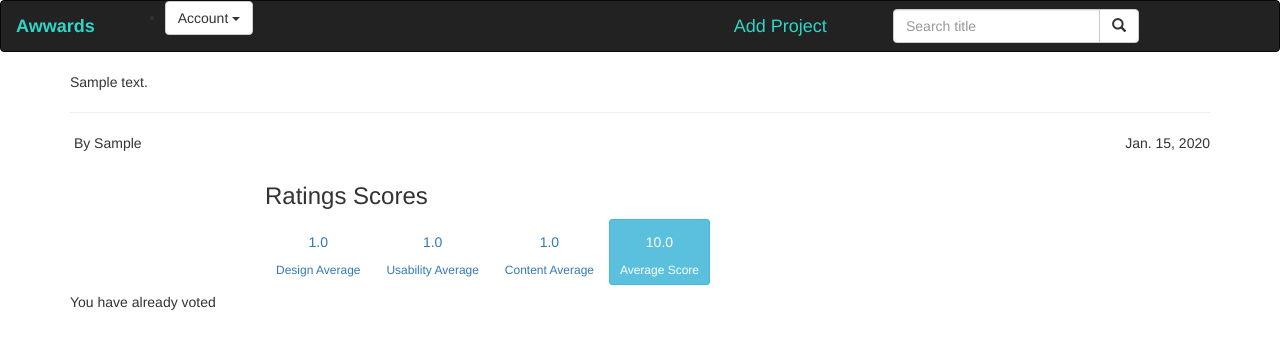
After one commit to paulinenanzala19/Awwards, a Django app: a page that uses theawwards/templates/ratings.html in a window 1280 px wide. The commit adds this page. Shown: the top 349 px of the page. Run offline with Django 4.2, Linux system fonts and the light colour scheme; a user stored in the database is signed in; tables that the repository leaves empty hold one stand-in row (values such as "Sample post"); some libraries are stand-ins or nearby versions; some web fonts are replaced.

Commit message:
adding the review function

```diff
--- a/awwards/settings.py
+++ b/awwards/settings.py
@@ -43,6 +43,8 @@ INSTALLED_APPS = [
     'theawwards',
     'bootstrap3',
     'crispy_forms',
+
+
 ]
 
 MIDDLEWARE = [
--- a/theawwards/forms.py
+++ b/theawwards/forms.py
@@ -30,3 +30,8 @@ class UserUpdateForm(forms.ModelForm):
     class Meta:
         model = User
         fields = ['username','email']
+
+class RatingsForm(forms.ModelForm):
+    class Meta:
+        model = Ratings
+        fields = ['design_rate', 'usability_rate', 'content_rate']
--- a/theawwards/models.py
+++ b/theawwards/models.py
@@ -58,6 +58,10 @@ def create_user_profile(sender, instance, created, **kwargs):
     if created:
         Profile.objects.create(user=instance)
 
+@receiver(post_save, sender=User)
+def save_profile(sender, instance, **kwargs):
+    instance.profile.save()
+
 
 
 
@@ -80,6 +84,9 @@ class Ratings(models.Model):
     usability_rate = models.IntegerField(choices=ratings, blank=True, default=0)
     content_rate = models.IntegerField(choices=ratings, blank=True,default=0)
     overall_score = models.FloatField(default=0, blank=True)
+    design_avr = models.FloatField(default=0, blank=True)
+    usability_avr = models.FloatField(default=0, blank=True)
+    content_avr = models.FloatField(default=0, blank=True)
 
     def save_ratings(self):
         self.save()
--- a/theawwards/templates/index.html
+++ b/theawwards/templates/index.html
@@ -7,8 +7,9 @@
         <div class="card-group">
           <div class="card card-personal mb-4">
             <div class="view">
-              <img class="card-img-top" style="height:280px; width:420px;" src="{{project.image.url}}" alt="Card image cap">
-              <a href="#!">
+              <a href="{% url 'ratings' project.title %}">
+                <img class="card-img-top" style="height:280px; width:420px;" src="{{project.image.url}}" alt="Card image cap">
+
                 <div class="mask rgba-white-slight"></div>
               </a>
             </div>
--- /dev/null
+++ b/theawwards/templates/ratings.html
@@ -0,0 +1,54 @@
+{% extends 'base.html' %}
+{% load bootstrap3 %}
+{%load crispy_forms_tags%}
+{% block content%}
+<div class="container">
+     <div class="card-body">
+
+            <p>{{ post.description }}</p>
+            <hr>
+            <p class="card-text "><img src="" class="nav-img mr-2" alt="">
+                By {{post.user.username|title}} <span style="float:right">{{post.date|date}}</span>
+            </p>
+            <div class="row">
+                <div class="col-md-2"></div>
+                <div class="col-md-8">
+                    <h3 class="D-block mx-auto">Ratings Scores</h3>
+                    {% for rating in post.ratings.all %}
+                    {% if forloop.counter is post.ratings.all.count %}
+
+                    <a class="btn btn-outline-success btn-sm" ><h5>{{ rating.design_avr }}</h5>
+                        <span class="sc">Design Average</span>
+                    </a>
+                    <a class="btn btn-outline-primary btn-sm" id="u"><h5>{{ rating.usability_avr }}</h5>
+                        <span class="sc">Usability Average</span>
+                    </a>
+                    <a class="btn btn-outline-danger btn-sm" id="c"><h5>{{ rating.content_avr }}</h5>
+                        <span class="sc">Content Average</span>
+                    </a>
+                    <a class="btn btn-info btn-sm" ><h5>{{ rating.overall_score }}</h5>
+                        <span class="sc">Average Score</span>
+                    </a>
+                    {% endif %}
+                    {% endfor %}
+                </div>
+                <div class="col-md-2"></div>
+            </div>
+
+            {% if rating_status %}
+            <h5>You have already voted</h5>
+            {% else %}
+            {% if user.is_authenticated %}
+            <form action="" method="post" enctype="multipart/form-data">
+                {% csrf_token %}
+                {{rating_form|crispy}}
+                <button class="btn btn-sm btn-info">Rate</button>
+            </form>
+            {% endif %}
+            {% endif %}
+        </div>
+
+    </div>
+</div>
+{% endblock %}
+</div>
--- a/theawwards/urls.py
+++ b/theawwards/urls.py
@@ -10,6 +10,7 @@ urlpatterns=[
     path('project/', views.new_project,name ='new_project'),
     path('search/',views.search_results,name='search_results'),
     path('profile/',views.profile,name='profile'),
+    path('ratings/<post>/', views.project, name='ratings'),
 
 ]
 if settings.DEBUG:
--- a/theawwards/views.py
+++ b/theawwards/views.py
@@ -3,6 +3,7 @@ from django.http  import HttpResponse
 from django.contrib import messages
 from .forms import *
 from.models import *
+from django.http import HttpResponseRedirect
 
 # Create your views here.
 
@@ -90,3 +91,48 @@ def search_results(request):
     else:
         message = "You haven't searched for any term"
         return render(request,'search.html',{"message":message})
+
+def project(request, post):
+    post = Post.objects.get(title=post)
+    ratings = Ratings.objects.filter(user=request.user, post=post).first()
+    rating_status = None
+    if ratings is None:
+        rating_status = False
+    else:
+        rating_status = True
+    if request.method == 'POST':
+        form = RatingsForm(request.POST)
+        if form.is_valid():
+            rate = form.save(commit=False)
+            rate.user = request.user
+            rate.post = post
+            rate.save()
+            post_ratings = Ratings.objects.filter(post=post)
+
+            design_ratings = [des.design_rate for des in post_ratings]
+            design_avr = sum(design_ratings) / len(design_ratings)
+
+            usability_ratings = [usa.usability_rate for usa in post_ratings]
+            usability_avr = sum(usability_ratings) / len(usability_ratings)
+
+            content_ratings = [content.content_rate for content in post_ratings]
+            content_avr = sum(content_ratings) / len(content_ratings)
+
+            overall_score = (design_avr + usability_avr + content_avr) / 3
+            print(overall_score)
+
+            rate.design_avr = round(design_avr, 2)
+            rate.usability_avr = round(usability_avr, 2)
+            rate.content_avr = round(content_avr, 2)
+            rate.overall_score = round(overall_score, 2)
+            rate.save()
+            return HttpResponseRedirect(request.path_info)
+    else:
+        form = RatingsForm()
+    params = {
+        'post': post,
+        'rating_form': form,
+        'rating_status': rating_status
+
+    }
+    return render(request, 'ratings.html', params)
```
Also changed, not shown: media/images/cake.jpeg (added), media/images/people3.jpg (added), media/images/tech.jpeg (added), theawwards/migrations/0009_ratings_content_avr_ratings_design_avr_and_more.py (added).
